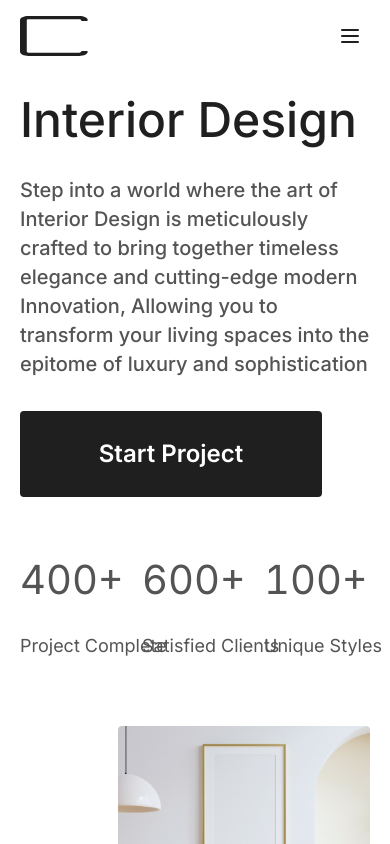
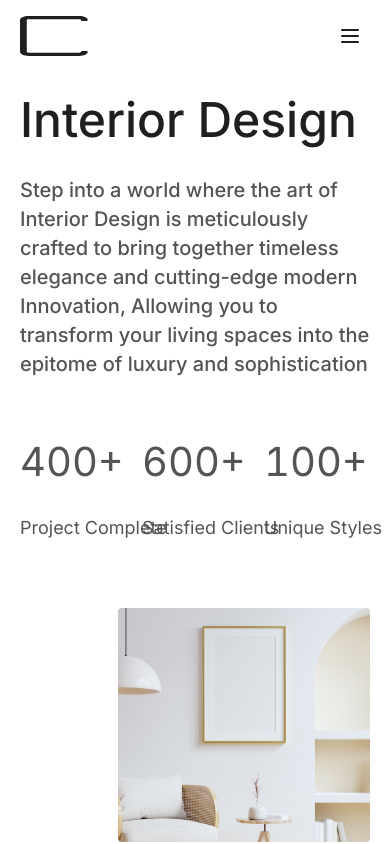
Before and after one commit to real-GBOY/Build_Art, a React (Vite) app: page / in a window 390 px wide. Shown: the top 844 px of the page. Built offline with nearby package versions, Linux system fonts and the light colour scheme.

Commit message:
Refactor Hero component by removing the "Start Project" button and adjusting layout for improved responsiveness. Updated grid margin for better alignment in larger screens.

```diff
--- a/src/components/Hero.tsx
+++ b/src/components/Hero.tsx
@@ -72,16 +72,8 @@ export function Hero() {
               transform your living spaces into the epitome of luxury and sophistication
             </motion.p>
 
-            <motion.a
-              href="#contact"
-              className="mt-8 inline-flex h-[86px] w-[302px] items-center justify-center rounded-[4px] bg-nav-dark font-body text-2xl font-semibold text-white transition-colors duration-200 hover:bg-nav-dark/90 lg:mt-[102px]"
-              variants={fadeInUp}
-            >
-              Start Project
-            </motion.a>
-
             <motion.div
-              className="mt-12 grid w-full grid-cols-3 gap-x-4 sm:gap-x-8 lg:mt-[129px] lg:gap-x-12 xl:gap-x-16"
+              className="mt-12 grid w-full grid-cols-3 gap-x-4 sm:gap-x-8 lg:mt-16 lg:gap-x-12 xl:gap-x-16"
               variants={staggerContainer(0.1, 0)}
             >
               {stats.map((stat) => (
```
